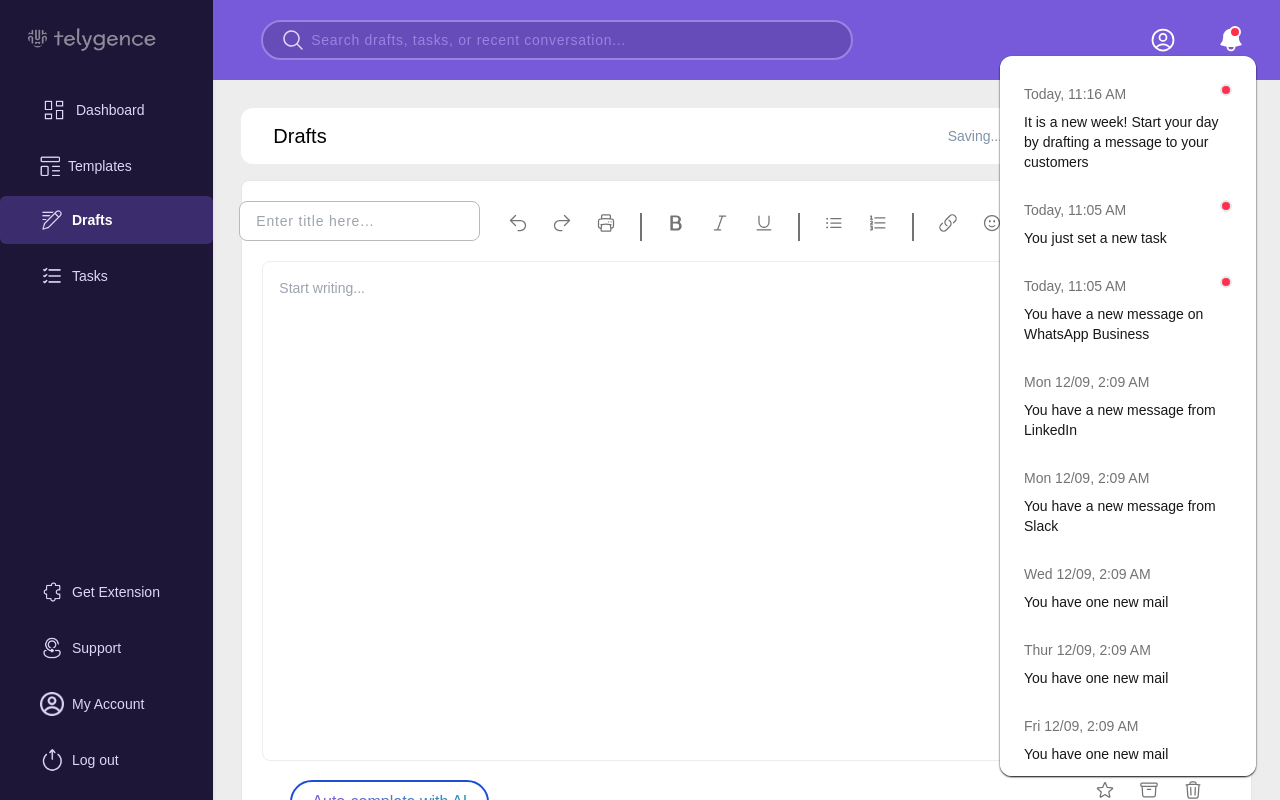
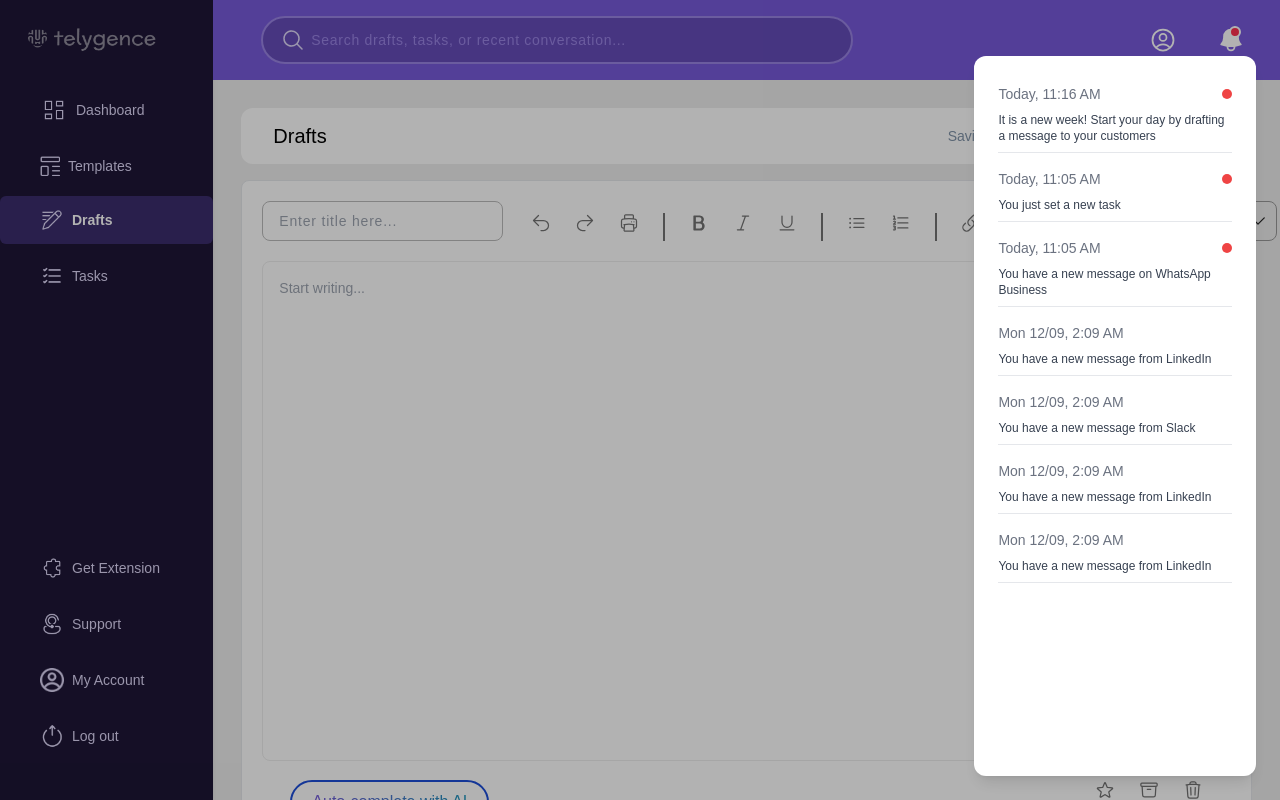
Before and after one commit to jude-create/Telygence, a Next.js app: page /drafts in a window 1280 px wide. Both pictures are taken after a click on the element 1231 px from the left and 40 px from the top of the page. Shown: the top 800 px of the page. Built offline with nearby package versions, Linux system fonts and the light colour scheme.

Commit message:
modified

```diff
--- a/app/account/page.jsx
+++ b/app/account/page.jsx
@@ -139,7 +139,7 @@ export default function Account({ signInMethod = "google" }) {
         <p className="text-[#4D4D4D]">Features</p>
 
         {/* Feature 1 */}
-        <div className="flex justify-between bg-[#EDEDED] p-4 w-full rounded-lg mt-5">
+        <div className="flex justify-between bg-[#EDEDED] p-4 w-full rounded-lg mt-5 ">
           <p className="font-semibold">Smart suggestions</p>
           <p className="text-sm">
             Telygence smart suggestions are based on your recent templates,
@@ -147,12 +147,12 @@ export default function Account({ signInMethod = "google" }) {
           </p>
           <div
             onClick={handleToggle}
-            className={`relative w-14 h-7 flex items-center rounded-full cursor-pointer transition-colors duration-300 ${
+            className={`relative w-14 h-7 flex items-center rounded-full cursor-pointer transition-colors duration-300  ${
               isToggled ? "bg-[#28C7FA]" : "bg-gray-300"
             }`}
           >
             <div
-              className={`absolute w-5 h-5 bg-white rounded-full shadow-md transform transition-transform duration-300 ${
+              className={`absolute w-5 h-5 bg-white rounded-full shadow-md transform transition-transform duration-300  ${
                 isToggled ? "translate-x-8" : "translate-x-0"
               }`}
             ></div>
--- a/app/components/Header.jsx
+++ b/app/components/Header.jsx
@@ -22,7 +22,7 @@ const Header = () => {
       <div className="relative flex-1  max-w-[50%]">
         {/* Input Field */}
         <input
-          className="w-full border-2 border-[#9983E3] bg-[#654CB9] px-12 py-2 rounded-full
+          className="w-full border-2 border-[#9983E3] bg-[#654CB9] px-12 py-3 rounded-full
           focus:outline-none focus:border-[#9983E3] font-light text-sm text-[#DDD6F6] tracking-wider placeholder:text-[#9983E3]"
           type="search"
           placeholder="Search drafts, tasks, or recent conversation..."
--- a/app/components/SideBar.jsx
+++ b/app/components/SideBar.jsx
@@ -133,7 +133,7 @@ const SideBar = () => {
 
       {/* Bottom Section */}
       <nav>
-        <ul className="space-y-2 pb-4">
+        <ul className="space-y-2 pb-10">
           {/* Extension Link */}
           <li>
             <a
--- a/app/components/Tags.jsx
+++ b/app/components/Tags.jsx
@@ -113,7 +113,7 @@ export default function Tags() {
             {/* Dropdown */}
             <div className="relative" ref={(el) => (dropdownRefs.current[index] = el)}>
               <EllipsisVerticalIcon
-                className="w-5 h-5 text-[#775ADA] cursor-pointer"
+                className="w-5 h-5 text-[#775ADA] cursor-pointer "
                 onClick={() => handleDropdownToggle(index)}
               />
               {dropdownOpen === index && (
--- a/app/drafts/page.jsx
+++ b/app/drafts/page.jsx
@@ -98,7 +98,7 @@ export default function Drafts()  {
 
   return (
     <>
-    <div className="h-fit p-7 mt-20 ">
+    <div className="h-fit p-7 mt-20  ">
       <div className="flex flex-row space-y-0 space-x-5 w-full">
         {/* Welcome Section */}
         <div className="w-[80%] flex justify-between px-8 items-center h-auto bg-white rounded-xl">
@@ -126,7 +126,7 @@ export default function Drafts()  {
       </div>
 
       <div className='p-5 border bg-white w-full  mt-4 rounded-lg h-full '>
-       <div className=' flex  items-center justify-center space-x-1 xl:space-x-7'>
+       <div className=' flex  items-center  space-x-3 xl:space-x-7'>
           <div>
             <input
               className=" border border-[#BABABA] h-10 rounded-lg px-4 placeholder:text-sm placeholder:font-light text-base tracking-wider"
@@ -138,7 +138,7 @@ export default function Drafts()  {
           </div>
 
 
-            <div className='flex  text-[#737373] mt-3 space-x-2 xl:space-x-6'>
+            <div className='flex  text-[#737373] mt-3 space-x-3 xl:space-x-6'>
             <ArrowUturnLeftIcon className='w-5 h-5 cursor-pointer hover:text-[#000000] transition-transform duration-300 ease-in-out hover:scale-110' />
             <ArrowUturnRightIcon className='w-5 h-5 cursor-pointer hover:text-[#000000] transition-transform duration-300 ease-in-out hover:scale-110'/>
             <PrinterIcon
--- a/app/layout.jsx
+++ b/app/layout.jsx
@@ -21,7 +21,7 @@ export default function RootLayout({ children }) {
       <head>
         <meta
           name="viewport"
-          content="width=1024, initial-scale=1.0, user-scalable=yes"
+          content=" initial-scale=1.0, user-scalable=yes"
         />
         <title>Telygence AI</title>
         <meta name="description" content="A User Dashboard" />
--- a/app/modals/Notification.jsx
+++ b/app/modals/Notification.jsx
@@ -1,28 +1,23 @@
 "use client";
 import React, { useRef, useEffect } from "react";
+import Portal from "./Portal";
 
-const Notification = ({ notificationModal, handleNotificationModal }) => {
+export default function Notification({ notificationModal, handleNotificationModal }) {
   const modalRef = useRef(null);
 
-  // Sample notifications array
   const notifications = [
     { id: 1, time: "Today, 11:16 AM", message: "It is a new week! Start your day by drafting a message to your customers" },
     { id: 2, time: "Today, 11:05 AM", message: "You just set a new task" },
     { id: 3, time: "Today, 11:05 AM", message: "You have a new message on WhatsApp Business" },
     { id: 4, time: "Mon 12/09, 2:09 AM", message: "You have a new message from LinkedIn" },
     { id: 5, time: "Mon 12/09, 2:09 AM", message: "You have a new message from Slack" },
-    { id: 6, time: "Wed 12/09, 2:09 AM", message: "You have one new mail" },
-    { id: 7, time: "Thur 12/09, 2:09 AM", message: "You have one new mail" },
-    { id: 8, time: "Fri 12/09, 2:09 AM", message: "You have one new mail" },
-    { id: 9, time: "Fri 12/09, 2:09 AM", message: "You have one new mail" },
-    { id: 10, time: "Fri 12/09, 2:09 AM", message: "You have one new mail" },
-    { id: 11, time: "Fri 12/09, 2:09 AM", message: "You have one new mail" },
+     { id: 6, time: "Mon 12/09, 2:09 AM", message: "You have a new message from LinkedIn" },
+    { id: 7, time: "Mon 12/09, 2:09 AM", message: "You have a new message from LinkedIn" }
+
   ];
 
-  // Helper function to check if a notification is "today"
   const isToday = (time) => time.startsWith("Today");
 
-  // Close modal when clicking outside
   useEffect(() => {
     const handleClickOutside = (event) => {
       if (modalRef.current && !modalRef.current.contains(event.target)) {
@@ -39,31 +34,28 @@ const Notification = ({ notificationModal, handleNotificationModal }) => {
     };
   }, [notificationModal, handleNotificationModal]);
 
+  if (!notificationModal) return null;
+
   return (
-    <div
-      className={`${
-        notificationModal ? "opacity-100" : "hidden opacity-0"
-      } fixed top-14 right-6 w-[20%] h-[90vh] flex z-[1000]`}
-    >
-      {/* Modal content */}
+    <Portal>
+      <div className="fixed inset-0 z-[9999] bg-black/30 flex justify-end">
         <div
           ref={modalRef}
-        className="bg-white w-full h-full   overflow-y-auto scrollbar-hide scrollbar-show  cursor-pointer px-6 py-7 rounded-xl shadow-sm shadow-black space-y-7"
+          className="bg-white w-[22%] h-[90vh] mt-14 mr-6 rounded-xl shadow-lg px-6 py-7 overflow-y-auto transition-transform duration-300 ease-out"
         >
           {notifications.map((notification) => (
-          <div key={notification.id} className="space-y-2   ">
-            <div className="flex justify-between">
-              <p className="text-sm text-[#737373]">{notification.time}</p>
+            <div key={notification.id} className="space-y-2 mb-4 border-b pb-2">
+              <div className="flex justify-between items-center">
+                <p className="text-sm text-gray-500">{notification.time}</p>
                 {isToday(notification.time) && (
-                <div className="border-2 bg-[#FF304F] w-3 h-3 rounded-full"></div>
+                  <span className="w-2.5 h-2.5 bg-red-500 rounded-full"></span>
                 )}
               </div>
-            <div className="text-sm">{notification.message}</div>
+              <p className="text-xs text-gray-700">{notification.message}</p>
             </div>
           ))}
         </div>
       </div>
+    </Portal>
   );
-};
-
-export default Notification;
+}
--- /dev/null
+++ b/app/modals/Portal.jsx
@@ -0,0 +1,16 @@
+import { useState, useEffect } from "react";
+import { createPortal } from "react-dom";
+
+export default function Portal({ children }) {
+  const [mounted, setMounted] = useState(false);
+
+  useEffect(() => {
+    setMounted(true);
+    return () => setMounted(false);
+  }, []);
+
+  if (!mounted) return null;
+
+  // Render children directly inside <body>
+  return createPortal(children, document.body);
+}
```
Lines whose indentation alone changed are shown as unchanged.
